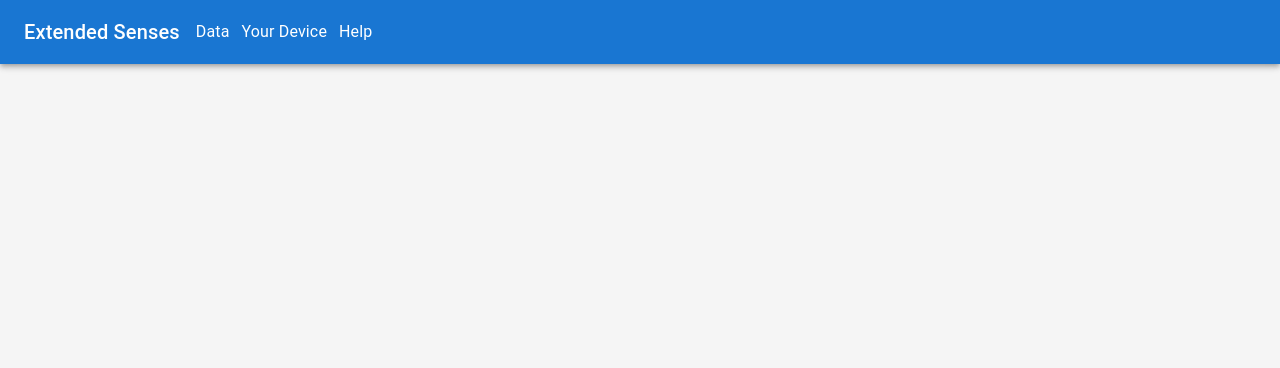
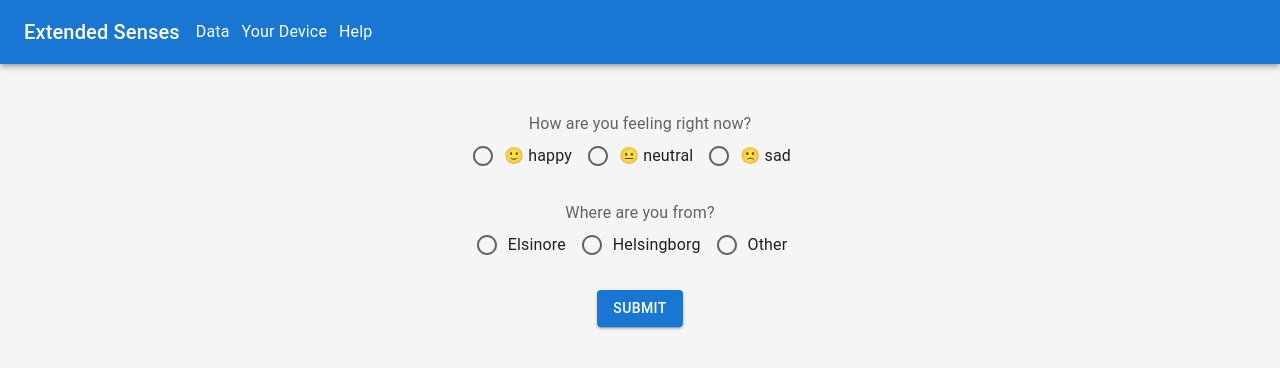
Before and after one commit to HealthyMindTech/oversundet-node, a React (Create React App) app: page /mood in a window 1280 px wide. Shown: the top 368 px of the page. Built offline with nearby package versions, Linux system fonts and the light colour scheme.

Commit message:
Add mood recording page

```diff
--- a/src/App.jsx
+++ b/src/App.jsx
@@ -10,6 +10,7 @@ import MenuIcon from '@mui/icons-material/Menu';
 import MapPage from './MapPage';
 import SupportPage from './SupportPage';
 import HomePage from './HomePage';
+import MoodPage from './MoodPage';
 
 const NavLink = styled(Link)({
   textDecoration: 'none',
@@ -145,6 +146,7 @@ function App() {
             <Route path="/data" element={<MapPage/>} />
             <Route path="/data/:urlDeviceId" element={<SensorDataPage />} />
             <Route path="/support" element={<SupportPage />} />
+            <Route path="/mood" element={<MoodPage />} />
           </Routes>
         </Box>
       </Router>
--- /dev/null
+++ b/src/MoodPage.jsx
@@ -0,0 +1,57 @@
+import React from "react";
+
+import { Container } from '@mui/material';
+
+import Button from '@mui/material/Button';
+import Radio from '@mui/material/Radio';
+import RadioGroup from '@mui/material/RadioGroup';
+import FormControl from '@mui/material/FormControl';
+import FormLabel from '@mui/material/FormLabel';
+import FormControlLabel from '@mui/material/FormControlLabel';
+
+
+export default function MoodPage() {
+  return (
+
+    <Container align="center">
+      <br></br>
+      <br></br>
+
+      <FormControl>
+        <FormLabel id="demo-row-radio-buttons-group-label">How are you feeling right now?</FormLabel>
+        <RadioGroup
+        row
+        aria-labelledby="demo-row-radio-buttons-group-label"
+        name="row-radio-buttons-group"
+      >
+          <FormControlLabel value="happy" control={<Radio />} label="🙂 happy" />
+          <FormControlLabel value="neutral" control={<Radio />} label="😐 neutral" />
+          <FormControlLabel value="sad" control={<Radio />} label="🙁 sad" />
+        </RadioGroup>
+      </FormControl>
+
+
+      <br></br>
+      <br></br>
+
+      <FormControl>
+        <FormLabel id="demo-row-radio-buttons-group-label">Where are you from?</FormLabel>
+        <RadioGroup
+        row
+        aria-labelledby="demo-row-radio-buttons-group-label"
+        name="row-radio-buttons-group"
+      >
+          <FormControlLabel value="elsinore" control={<Radio />} label="Elsinore" />
+          <FormControlLabel value="helsingborg" control={<Radio />} label="Helsingborg" />
+          <FormControlLabel value="other" control={<Radio />} label="Other" />
+        </RadioGroup>
+      </FormControl>
+
+      <br></br>
+      <br></br>
+
+      <Button variant='contained' onClick="">SUBMIT</Button>
+
+    </Container>
+  );
+}
```
